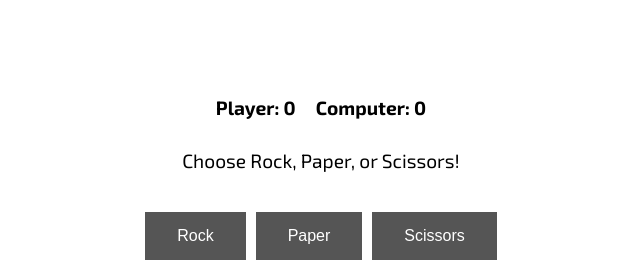
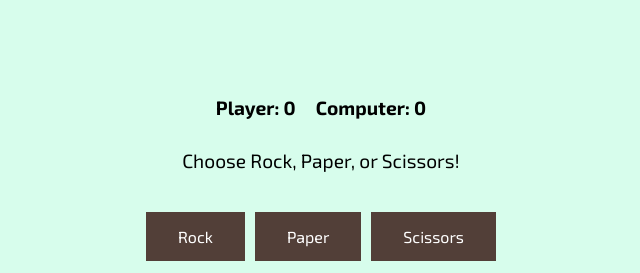
Before and after one commit to charlilize/rock-paper-scissors, a plain HTML site: page index.html in a window 1280 px wide. Shown: the part 124-397 px from the top of the page, without its empty margins (319-959 px from the left). Drawn offline with Linux system fonts and the light colour scheme.

Commit message:
Added additional styling

```diff
--- a/style.css
+++ b/style.css
@@ -14,6 +14,7 @@ body {
     align-items: center;
     font-family: "Exo 2", Verdana, Geneva, Tahoma, sans-serif;
     font-size: larger;
+    background-color: #D7FDEC;
 }
 
 .bold {
@@ -57,7 +58,7 @@ body {
 }
 
 .buttons {
-    background-color: #555555;
+    background-color: #523F38;
     border: none;
     color: white;
     padding: 15px 32px;
@@ -67,10 +68,11 @@ body {
     font-size: 16px;
     cursor: pointer;
     transition-duration: 0.6s;
+    font-family: "Exo 2", Verdana, Geneva, Tahoma, sans-serif;
 }
 
 .buttons:hover {
     background-color: white;
     color: black;
-    border: 2px solid #555555;
+    border: 2px solid #523F38;
   }
```
